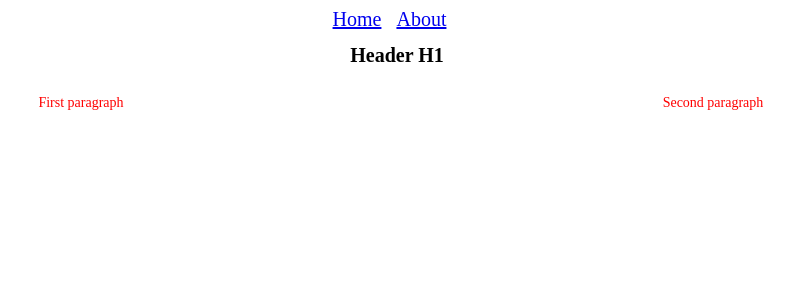
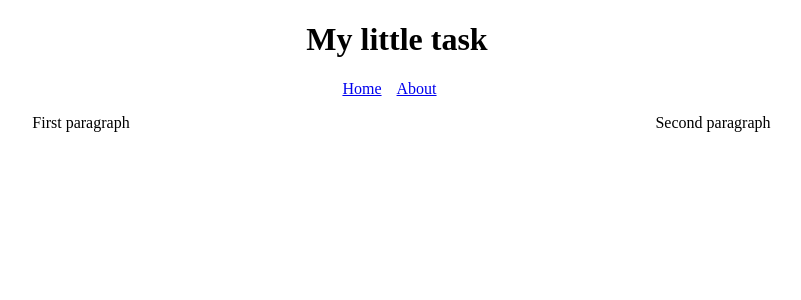
Before and after one commit to canyouseethroughme/react-little-project, a Next.js app: page / in a window 1280 px wide. Shown: the top 300 px of the page, without its empty margins (243-1044 px from the left). Built offline with nearby package versions, Linux system fonts and the light colour scheme.

Commit message:
header + navigation component created

```diff
--- /dev/null
+++ b/components/header.js
@@ -0,0 +1,7 @@
+const Header = () => (
+  <div>
+    <h1>My little task</h1>
+  </div>
+);
+
+export default Header;
--- /dev/null
+++ b/components/navigation.js
@@ -0,0 +1,18 @@
+import Link from "next/link";
+
+const linkStyle = {
+  marginRight: 15
+};
+
+const Navigation = () => (
+  <div>
+    <Link href="/">
+      <a style={linkStyle}>Home</a>
+    </Link>
+    <Link href="/about">
+      <a style={linkStyle}>About</a>
+    </Link>
+  </div>
+);
+
+export default Navigation;
--- a/package.json
+++ b/package.json
@@ -4,7 +4,6 @@
   "description": "",
   "main": "index.js",
   "scripts": {
-    "test": "echo \"Error: no test specified\" && exit 1",
     "dev": "next",
     "build": "next build",
     "start": "next start"
--- a/pages/about.js
+++ b/pages/about.js
@@ -1,5 +1,10 @@
+import Header from "../components/header";
+import Navigation from "../components/navigation";
+
 export default () => (
   <div>
+    <Header />
+    <Navigation />
     <p>This is the about page</p>
   </div>
 );
--- a/pages/index.js
+++ b/pages/index.js
@@ -1,38 +1,21 @@
-import Link from "next/link";
+import Navigation from "../components/navigation";
+import Header from "../components/header";
 
 const Index = () => (
   <div>
-    <Link href="/">
-      <a>Home</a>
-    </Link>
-    <Link href="/about">
-      <a>About</a>
-    </Link>
-    <header>
-      <h1>Header H1</h1>
-    </header>
+    <Header />
+    <Navigation />
     <div className="div-paragraph">
       <p>First paragraph</p>
       <p>Second paragraph</p>
     </div>
     <style jsx>{`
-      a {
-        margin-right: 15px;
-      }
-
       .div-paragraph {
         display: grid;
         grid-template-columns: 1fr 1fr;
       }
-
       * {
-        font-size: 20px;
         text-align: center;
-      }
-
-      p {
-        color: red;
-        font-size: 14px;
       }
     `}</style>
   </div>
```
